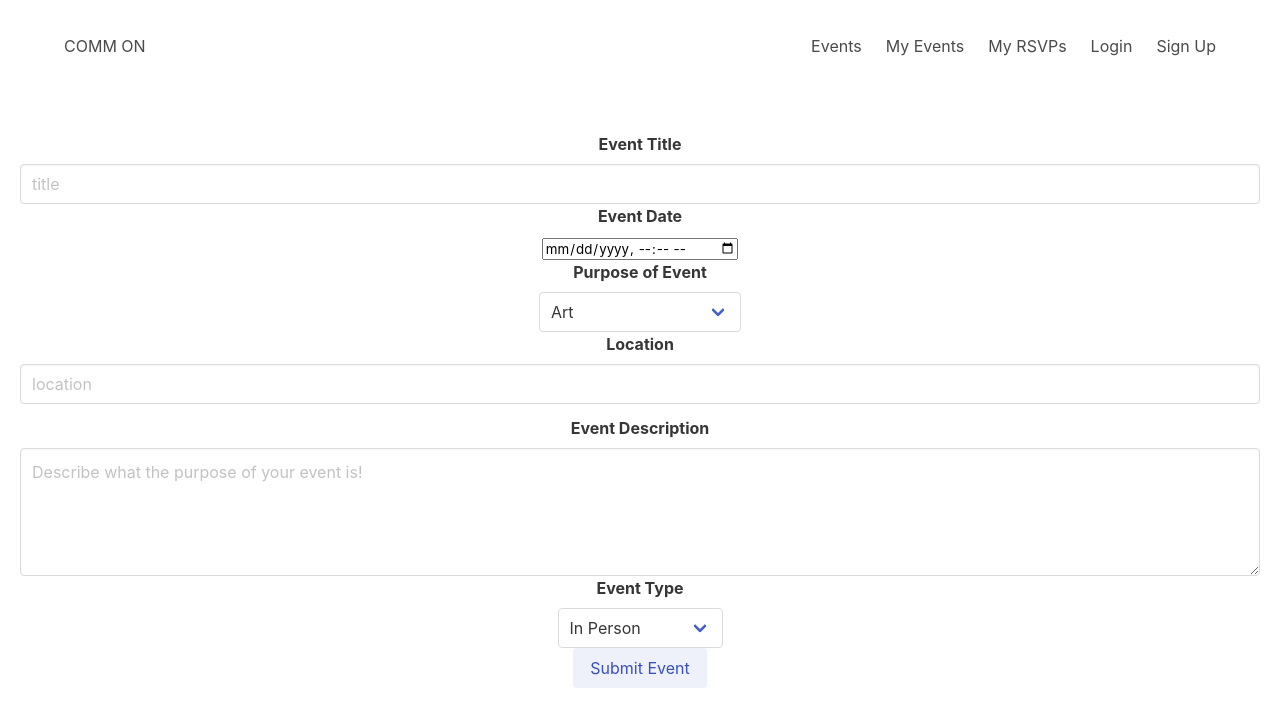
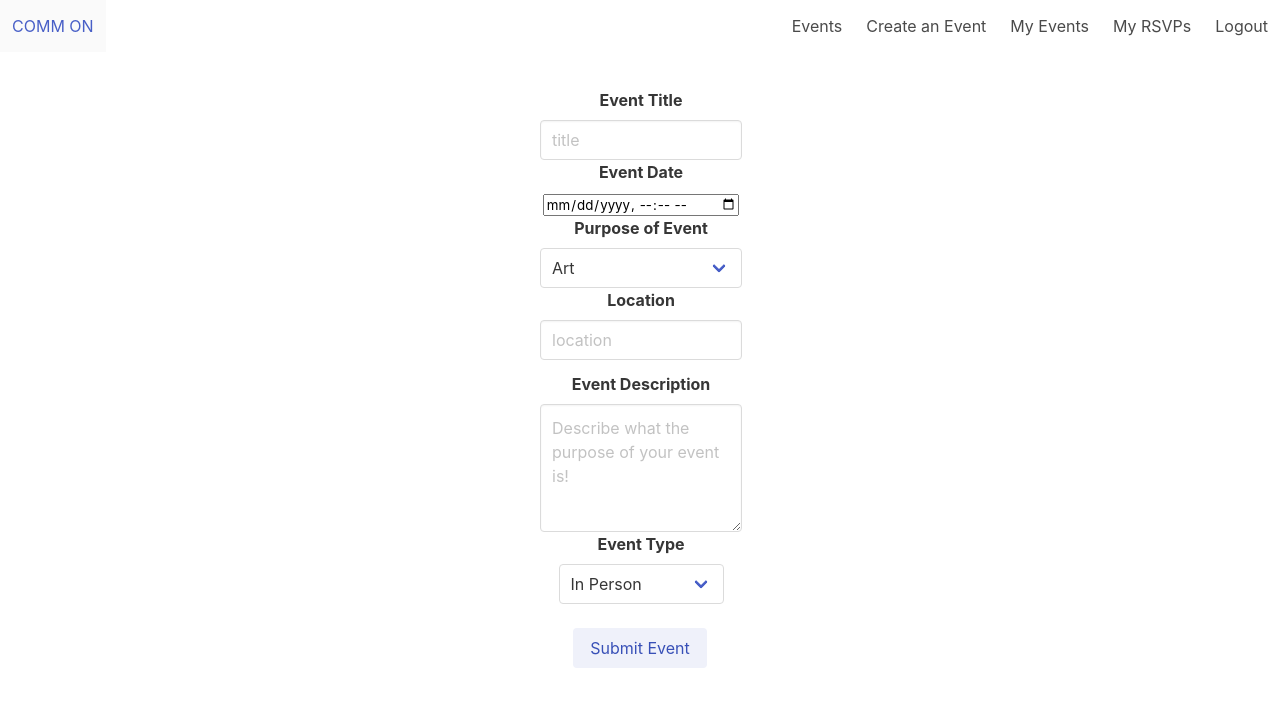
Before and after one commit to paulsobers23/comm-on, a website: page views/createEvent.html in a window 1280 px wide. Drawn offline with nearby package versions, Linux system fonts and the light colour scheme; files that its build step writes are made by us from their sources; files whose address does not match are found by name.

Commit message:
styled create and update form

```diff
--- a/public/styles/style.css
+++ b/public/styles/style.css
@@ -13,7 +13,7 @@
 }
 
 /* login and register html */
-form{
+#loginForm , #registerForm{
   padding-top: 60px;
   align-items: center;
   text-align:center;
@@ -21,17 +21,16 @@ form{
 
 /* home.html */
 #cardsBody {
-  /* padding: 50px; */
-  /* display: flex; */
-  /* justify-content: center; */
-  /* align-items: center; */
-  /* flex-direction: column; */
-  /* max-width: 400px; */
   width: 400px !important;
+}
+#eventTitles{
+  font-size:25px;
 }
 
 
 /* create event html */
-#creatEventBody {
-  padding: 20px;
+#createEventForm, #updateEventForm{
+  align-items: center;
+  text-align:center;
+  width:200px;
 }
--- a/views/createEvent.html
+++ b/views/createEvent.html
@@ -9,12 +9,10 @@
   <title>Create an event</title>
 </head>
 
-<body id="creatEventBody">
+<body>
   <!-- START NAV -->
   <nav class="navbar" role="navigation" aria-label="main navigation">
     <section class="container">
-
-      <section class="navbar-brand">
       <a class="navbar-item" href="/">
         <p id='nav-logo'>COMM ON</p>
       </a>
@@ -30,17 +28,17 @@
         <a class="navbar-item" href="/home">
           <p id='nav-logo'>Events</p>
         </a>
+        <a class="navbar-item" href="/createEvent">
+          <p id='nav-logo'>Create an Event</p>
+        </a>
         <a class="navbar-item" href="/events">
           <p id='nav-logo'>My Events</p>
         </a>
         <a class="navbar-item" href="/">
           <p id='nav-logo'>My RSVPs</p>
         </a>
-          <a class="navbar-item" href="/login">
-            <p id='nav-logo'>Login</p>
-          </a>
-          <a class="navbar-item" href="/register">
-            <p id='nav-logo'>Sign Up</p>
+        <a class="navbar-item" href="/logout">
+          <p id='nav-logo'>Logout</p>
         </a>
       </section>
     </section>
@@ -48,11 +46,14 @@
   </nav>
   <!-- END NAV -->
 
+  <section class="section">
+    <section class="container">
+      <section class="columns is-centered">
         <main>
-    <form id="createEvent" action="#" method="#">
+          <form id="createEventForm" action="#" method="#">
             <fieldset>
               <label class="label" for="title">Event Title</label>
-        <input name="title" id="eventTitle" class="input" type="text" placeholder="title" >
+              <input name="title" id="eventTitle" class="input" type="text" placeholder="title">
 
               <label class="label" for="date">Event Date</label>
               <input type="datetime-local" id="date" name="date_time" value="2020-04-15" min="2020-04-15" max="2025-12-31">
@@ -97,10 +98,15 @@
               </section>
 
             </fieldset>
-
+            <br>
             <input class="button is-link is-light" type="submit" value="Submit Event" />
           </form>
         </main>
+
+      </section>
+    </section>
+  </section>
+
   <script src="javascript/createEvent.js" charset="utf-8"></script>
 </body>
 
```
Also changed, not shown: views/updateEvent.html (+9 -0 lines). Lines whose indentation alone changed are shown as unchanged.
